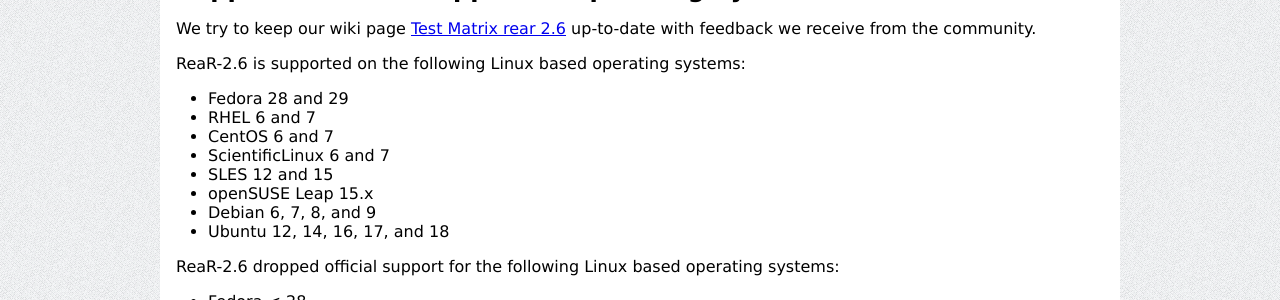
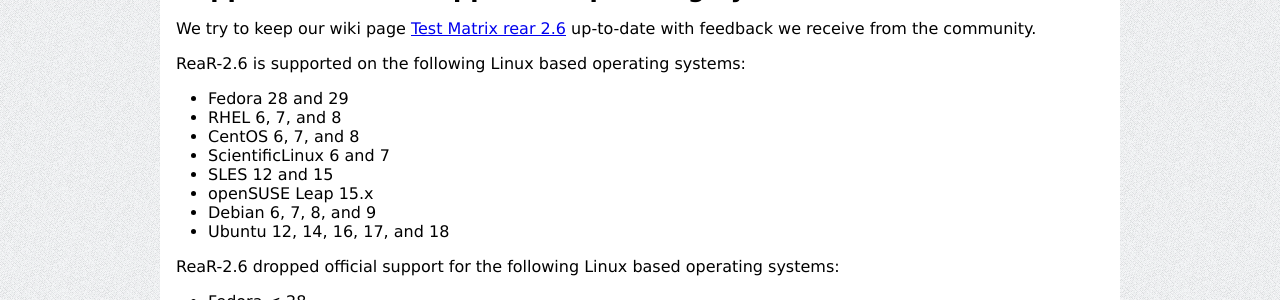
Before and after one commit to rear/rear.github.com, a Jekyll site: the page built from documentation/release-notes-2-6.md, in a window 1280 px wide and 900 px high, scrolled down 34730 px. Shown: the part 152-452 px from the top of the window. Built offline with Jekyll 4.4.1, drawn with Linux system fonts in a browser that asks for light colours; comment, search, counter and statistics services are not loaded.

Commit message:
Update release-notes-2-6.md
Added RHEL 8 and CentOS 8 as supported operating systems.

```diff
--- a/documentation/release-notes-2-6.md
+++ b/documentation/release-notes-2-6.md
@@ -2048,8 +2048,8 @@
 ReaR-2.6 is supported on the following Linux based operating systems:
 
 * Fedora 28 and 29
-* RHEL 6 and 7
-* CentOS 6 and 7
+* RHEL 6, 7, and 8
+* CentOS 6, 7, and 8
 * ScientificLinux 6 and 7
 * SLES 12 and 15
 * openSUSE Leap 15.x
```
